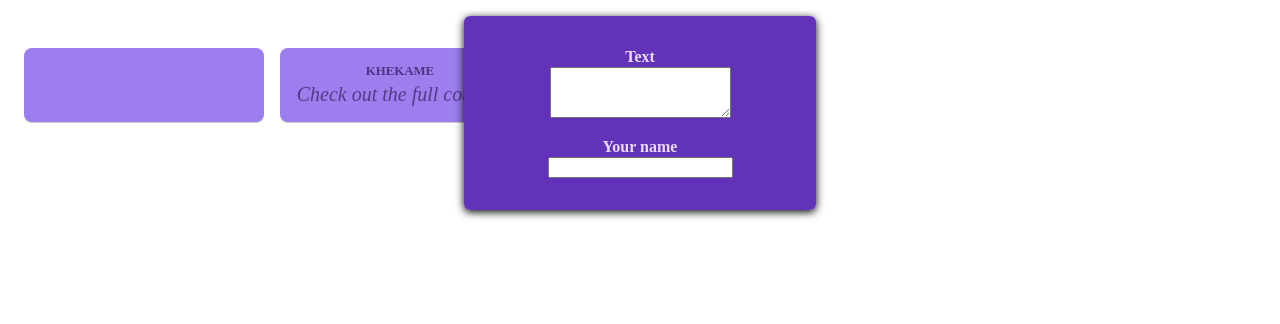
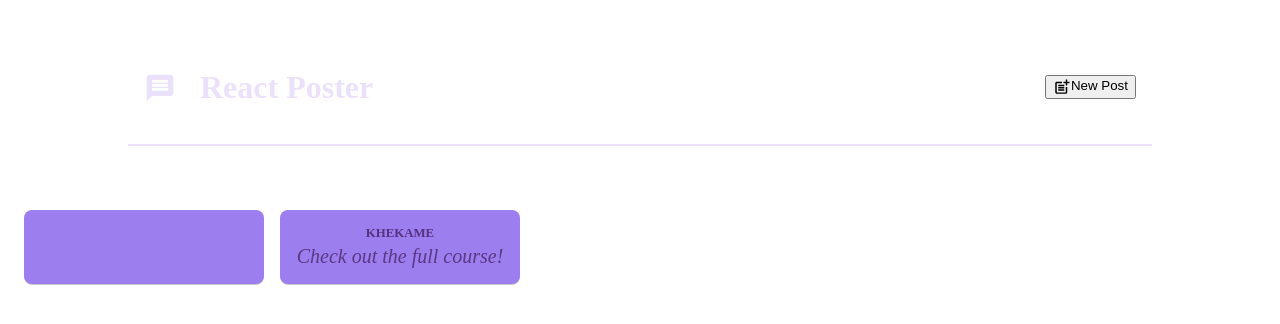
Before and after one commit to christine-M9/React-refresher, a React (Vite) app in the folder react-project/: page / in a window 1280 px wide. Shown: the top 324 px of the page. Built offline with nearby package versions, Linux system fonts and the light colour scheme.

Commit message:
adding a shared header

```diff
--- a/react-project/package.json
+++ b/react-project/package.json
@@ -11,7 +11,8 @@
   },
   "dependencies": {
     "react": "^18.3.1",
-    "react-dom": "^18.3.1"
+    "react-dom": "^18.3.1",
+    "react-icons": "^5.4.0"
   },
   "devDependencies": {
     "@eslint/js": "^9.17.0",
--- a/react-project/src/App.jsx
+++ b/react-project/src/App.jsx
@@ -1,10 +1,29 @@
+import { useState } from "react";
+
 import PostsList from "./components/PostsList";
+import MainHeader from './components/MainHeader';
 
 function App() {
+  const [modalIsVisible, setModalIsVisible] = useState(false);
+
+  function showModalHandler() {
+    setModalIsVisible(true);
+  }
+
+  function hideModalHandler(){
+    setModalIsVisible(false);
+
+  }
+
   return(
-  <main>
-    <PostsList />
-  </main>
+    <>
+     <MainHeader onCreatePost={showModalHandler}/>
+     <main>
+       <PostsList
+       isPosting={modalIsVisible}
+       onStopPosting={hideModalHandler}/>
+     </main>
+    </>
   );
 }
 export default App;
--- /dev/null
+++ b/react-project/src/components/MainHeader.jsx
@@ -0,0 +1,22 @@
+import {MdPostAdd, MdMessage} from 'react-icons/md';
+
+import classes from './MainHeader.module.css';
+
+function MainHeader({onCreatePost}){
+    return (
+        <header className={classes.header}>
+            <h1 className={classes.logo}>
+                <MdMessage/>
+                React Poster
+            </h1>
+            <p>
+                <button className={classes.button} onClick={onCreatePost}>
+                    <MdPostAdd size={18} />
+                    New Post
+                </button>
+            </p>
+        </header>
+    );
+}
+
+export default MainHeader;
--- /dev/null
+++ b/react-project/src/components/MainHeader.module.css
@@ -0,0 +1,21 @@
+.header{
+    margin: 2rem 10%;
+    padding: 1rem;
+    text-align: centre;
+    display: flex;
+    justify-content: space-between;
+    align-items: center;
+    border-bottom: 2px solid #ece1fa;
+}
+
+.logo{
+    font-size: 2rem;
+    display: flex;
+    gap: 1.5rem;
+    align-items:center;
+    color: #ece1fa;
+}
+
+.button{
+    display: inline-flex;
+}
--- a/react-project/src/components/PostsList.jsx
+++ b/react-project/src/components/PostsList.jsx
@@ -5,15 +5,10 @@
 import Modal from './Modal';
 import classes from './PostsList.module.css';
 
-function PostsList(){
-  const [modalIsVisible, setModalIsVisible] = useState(true);
+function PostsList({isPosting, onStopPosting}){
   const [enteredBody, setEnteredBody] = useState('');
   const [enteredAuthor, setEnteredAuthor] = useState('');
 
-  function hideModalHandler(){
-    setModalIsVisible(false);
-
-  }
 
   function bodyChangeHandler(event) {
     setEnteredBody(event.target.value);
@@ -25,7 +20,7 @@
 
     return(
       <>
-      {modalIsVisible ? <Modal onClose={hideModalHandler}>
+      {isPosting ? <Modal onClose={onStopPosting}>
         <Newpost onBodyChange={bodyChangeHandler} onAuthorChange={authorChangeHandler} />
         </Modal> : null}
 
```
Also changed, not shown: 1 other file (tests, documents, lock files or other folders).
